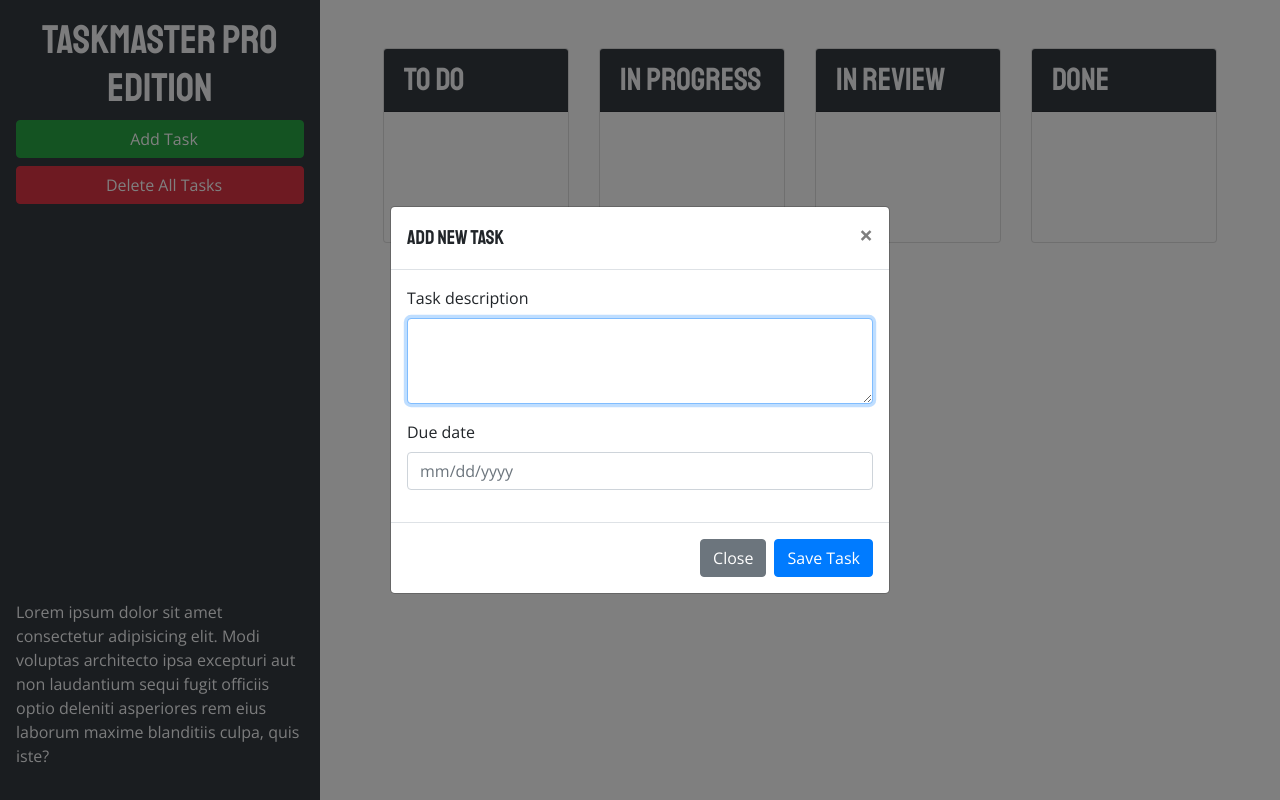
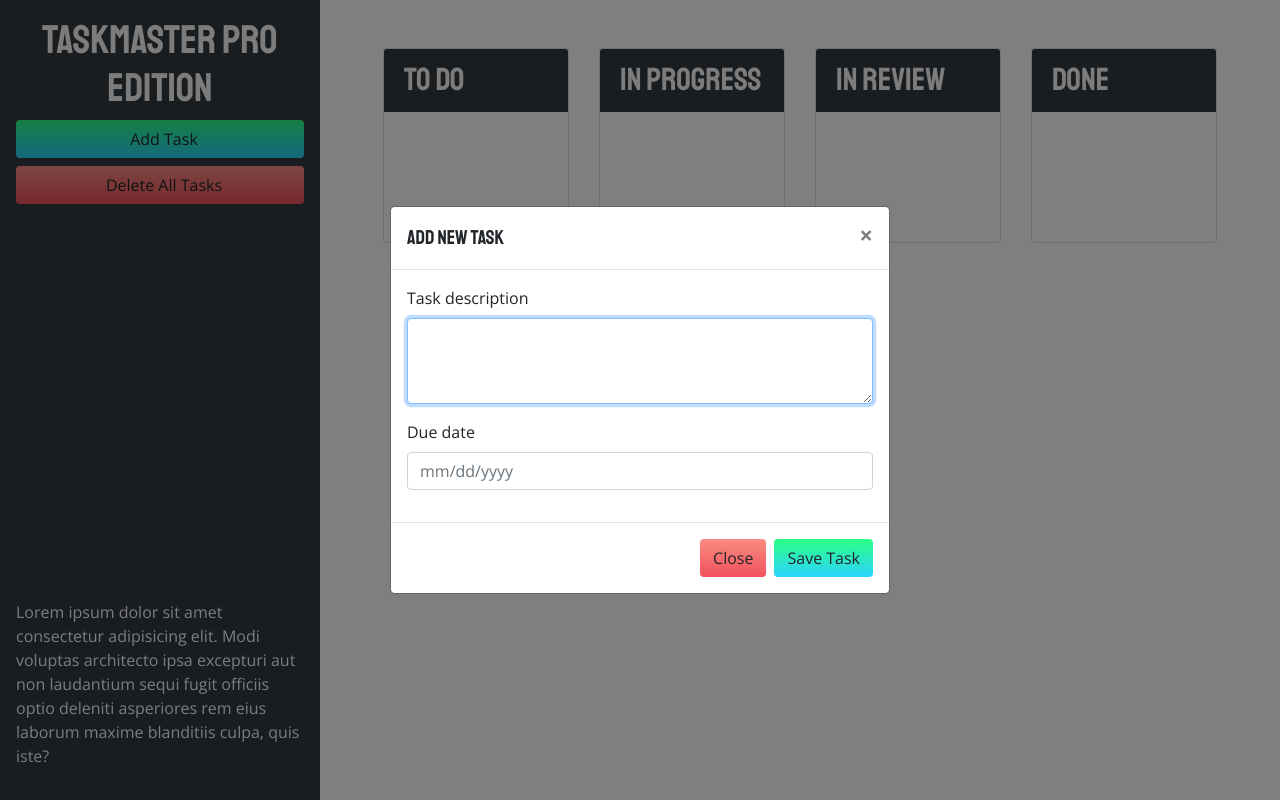
Before and after one commit to ShawnMaz/taskmaster-pro, a plain HTML site: page index.html in a window 1280 px wide. Both pictures are taken after a click on the button "Add Task". Drawn offline with nearby package versions, Linux system fonts and the light colour scheme; a web font is replaced by a local one.

Commit message:
UX enhancements

```diff
--- a/assets/css/style.css
+++ b/assets/css/style.css
@@ -41,3 +41,28 @@ ul.list-group {
 .bottom-trash-active {
   background-color: rgba(234, 0, 39, 1);
 }
+
+.btn-add,
+.btn-save {
+  background-color: #FA8BFF;
+  background-image: linear-gradient(45deg, #FA8BFF 0%, #2BD2FF 52%, #2BFF88 90%);
+  transition: all .5s ease-out;
+  background-size: 1px 100px;
+  background-position: 0 -10px;
+}
+
+.btn-close,
+.btn-delete{
+  background-color: #EA0028;
+  background-image: linear-gradient(180deg, #FA9A8B 0%, #EA0028 100%);
+  transition: all .5s ease-out;
+  background-size: 1px 100px;
+  background-position: 0 -10px;
+}
+
+.btn-add:hover,
+.btn-save:hover,
+.btn-close:hover,
+.btn-delete:hover{
+  background-position: 1px -50px;
+}
--- a/assets/js/script.js
+++ b/assets/js/script.js
@@ -63,7 +63,7 @@ $("#task-form-modal").on("shown.bs.modal", function() {
 });
 
 // save button in modal was clicked
-$("#task-form-modal .btn-primary").click(function() {
+$("#task-form-modal .btn-save").click(function() {
   // get form values
   var taskText = $("#modalTaskDescription").val();
   var taskDate = $("#modalDueDate").val();
--- a/index.html
+++ b/index.html
@@ -21,10 +21,10 @@
         <span class="oi oi-task -inine d-lg-none"></span>
         Taskmaster Pro Edition
       </h1>
-      <button id="create-task" class="btn btn-block btn-success" data-toggle="modal" data-target="#task-form-modal">
+      <button id="create-task" class="btn btn-block btn-add" data-toggle="modal" data-target="#task-form-modal">
         <span class="oi oi-plus mr-2"></span>Add Task
       </button>
-      <button id="remove-tasks" class="btn btn-block btn-danger">
+      <button id="remove-tasks" class="btn btn-block btn-delete">
         <span class="oi oi-trash mr-2"></span>Delete All Tasks
       </button>
       <span class="oi oi-task display-1 text-center mb-2 d-none d-lg-block mt-auto"></span>
@@ -110,8 +110,8 @@
           </form>
         </div>
         <div class="modal-footer">
-          <button type="button" class="btn btn-secondary" data-dismiss="modal">Close</button>
-          <button type="button" class="btn btn-primary">Save Task</button>
+          <button type="button" class="btn btn-close" data-dismiss="modal">Close</button>
+          <button type="button" class="btn btn-save">Save Task</button>
         </div>
       </div>
     </div>
```
